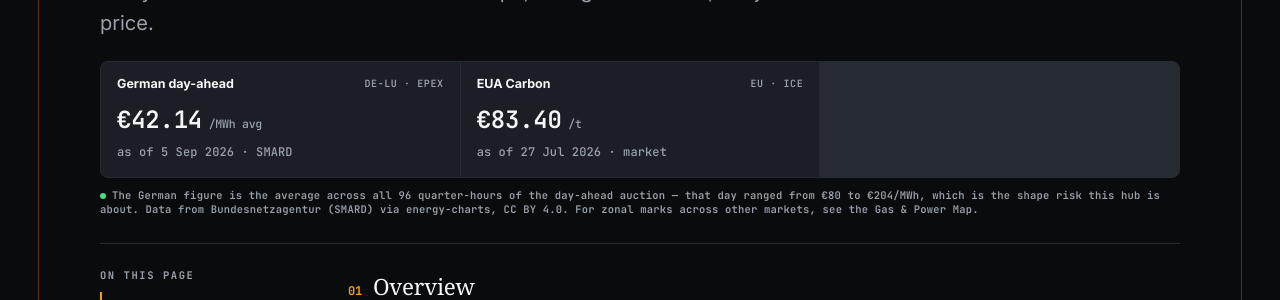
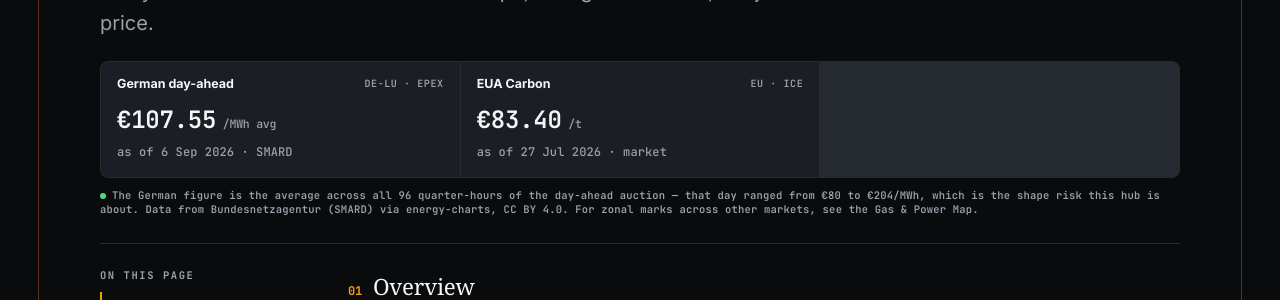
Before and after one commit to maverickrocx/RiskMaverick, a Jekyll site: the page built from markets/commodities/power-renewables.md, in a window 1280 px wide and 900 px high. Shown: the part 290-590 px from the top of the window. Built offline with Jekyll 4.4.1, drawn with Linux system fonts in a browser that asks for light colours; some web fonts are replaced.

Commit message:
chore(marks): daily benchmark refresh from primary sources

```diff
--- a/_data/marks.yml
+++ b/_data/marks.yml
@@ -2,11 +2,11 @@
 # Each mark carries the date and publisher it came from.
 
 de_da:
-  price: "€42.14"
-  asof: "5 Sep 2026"
+  price: "€107.55"
+  asof: "6 Sep 2026"
   source: "SMARD"
-  low: -19.0
-  high: 118.15
+  low: -1.81
+  high: 240.47
   points: 96
 estr:
   price: "2.189%"
```
